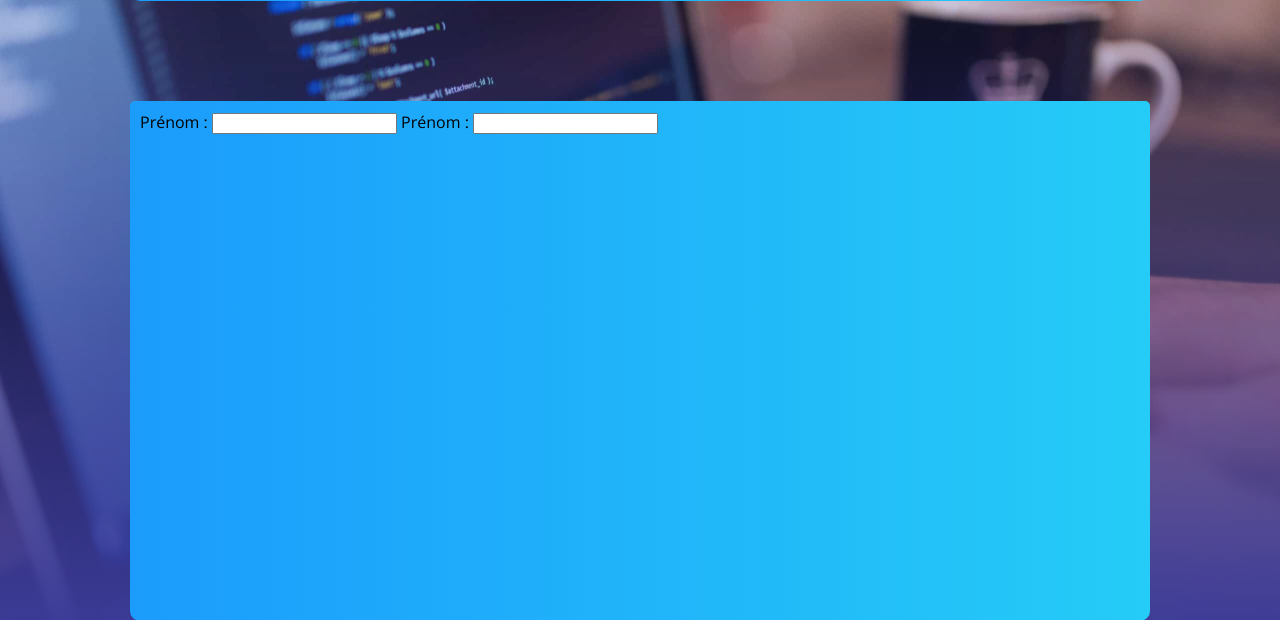
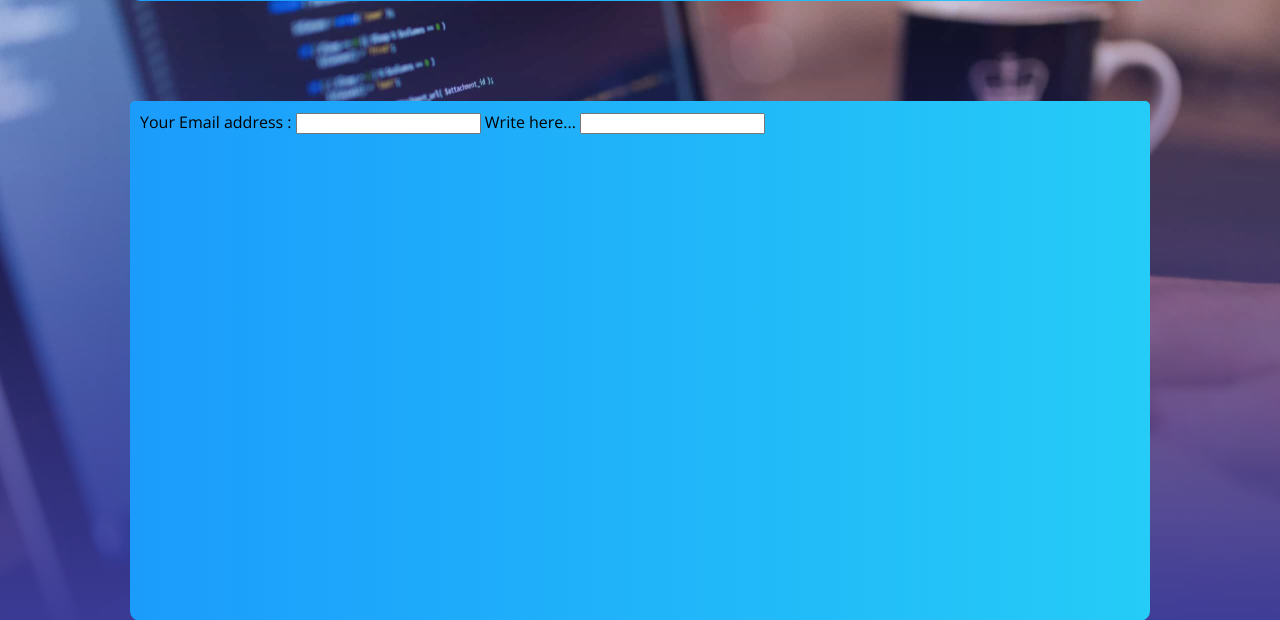
Before and after one commit to HugoDELCROIX/Portfolio, a PHP site: page / in a window 1280 px wide. Shown: the part 965-1585 px from the top of the page. Run offline with PHP 8.4, Linux system fonts and the light colour scheme; some libraries are stand-ins or nearby versions.

Commit message:
création contact par mail

```diff
--- a/index.html
+++ b/index.html
@@ -48,10 +48,10 @@
 
     <div id="bloc">
         <form action="">
-            <label for="mail">Prénom :</label>
+            <label for="mail">Your Email address :</label>
             <input type="email" id="mail" name="mail">
-            <label for="mail">Prénom :</label>
-            <input type="email" id="mail" name="mail">
+            <label for="contenu_mail">Write here...</label>
+            <input type="text" id="contenu_mail" name="contenu_mail">
         </form>
     </div>
     <header>
```
Also changed, not shown: style_portfolio.css (line endings or trailing spaces).
